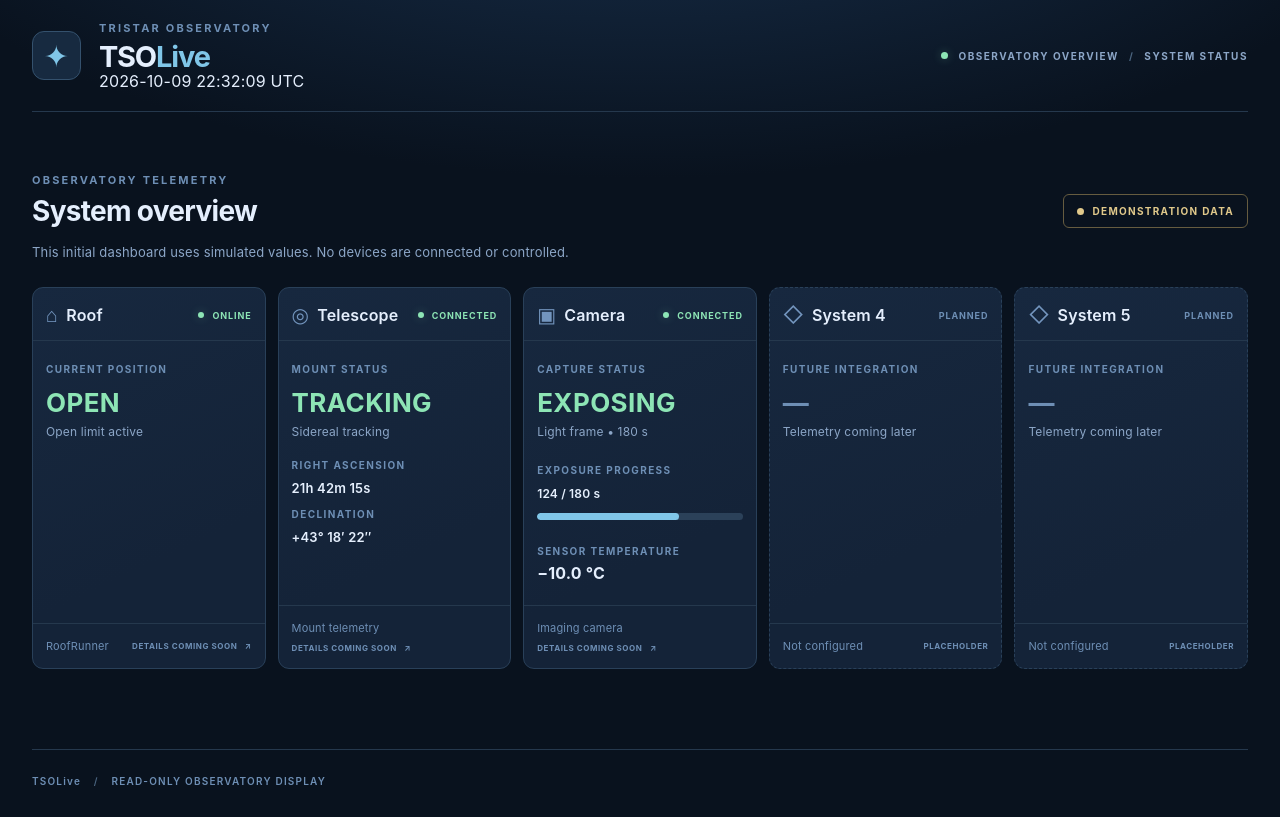
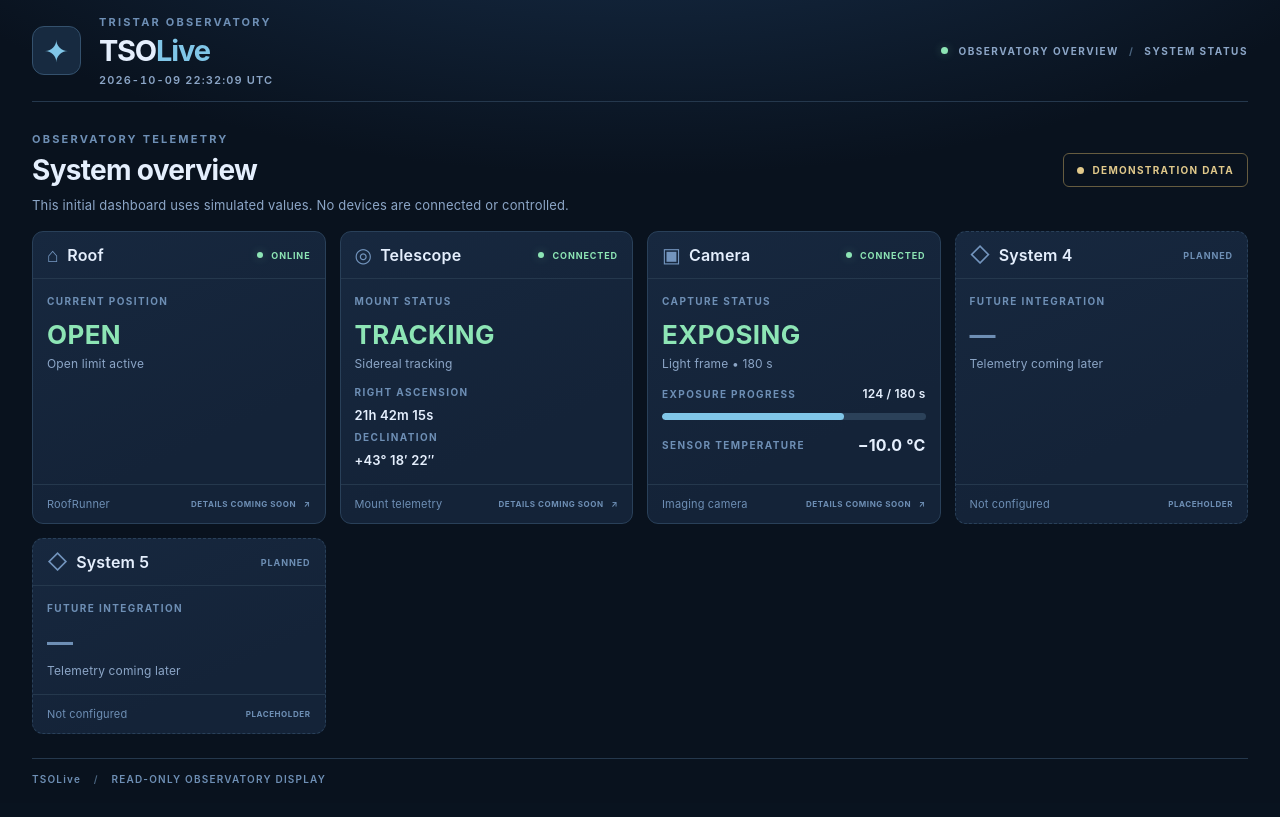
Before and after one commit to EorEquis/TSOLive, a FastAPI app: page / in a window 1280 px wide. After the commit the page ends 784 px from the top, so only its background shows below. Run offline with FastAPI, Linux system fonts and the light colour scheme.

Commit message:
Use compact four-column tiles and move UTC clock into header

```diff
--- a/static/styles.css
+++ b/static/styles.css
@@ -26,3 +26,21 @@ main{flex:1;padding-top:61px}.section-heading{display:flex;align-items:end;justi
 @media(max-width:1250px){.tile-grid{grid-template-columns:repeat(3,minmax(0,1fr))}.tile:last-child{grid-column:auto}}
 @media(max-width:800px){.tile-grid{grid-template-columns:repeat(2,minmax(0,1fr))}.shell{padding-left:22px;padding-right:22px}}
 @media(max-width:520px){.tile-grid{grid-template-columns:1fr}.shell{padding-left:18px;padding-right:18px}.tile{min-height:280px}}
+
+/* Compact, four-across dashboard with clock beneath the branding. */
+.tile-grid{grid-template-columns:repeat(4,minmax(0,1fr));gap:14px}
+.tile{min-height:0}
+.tile-head{padding:13px 14px}
+.tile-body{padding:16px 14px}
+.tile-foot{padding:12px 14px}
+.readouts{margin-top:15px;gap:8px}
+.exposure{margin-top:15px}
+.sensor{margin-top:15px}
+main{padding-top:30px}
+.demo-note{margin:10px 0 18px}
+.topbar{min-height:102px}
+.header-clock{margin-top:8px;color:var(--muted);font-size:11px;font-weight:600;letter-spacing:.1em;font-variant-numeric:tabular-nums}
+.page-footer{margin-top:24px;padding:14px 0 18px}
+@media(max-width:1250px){.tile-grid{grid-template-columns:repeat(3,minmax(0,1fr))}}
+@media(max-width:800px){.tile-grid{grid-template-columns:repeat(2,minmax(0,1fr))}}
+@media(max-width:520px){.tile-grid{grid-template-columns:1fr}}
```
